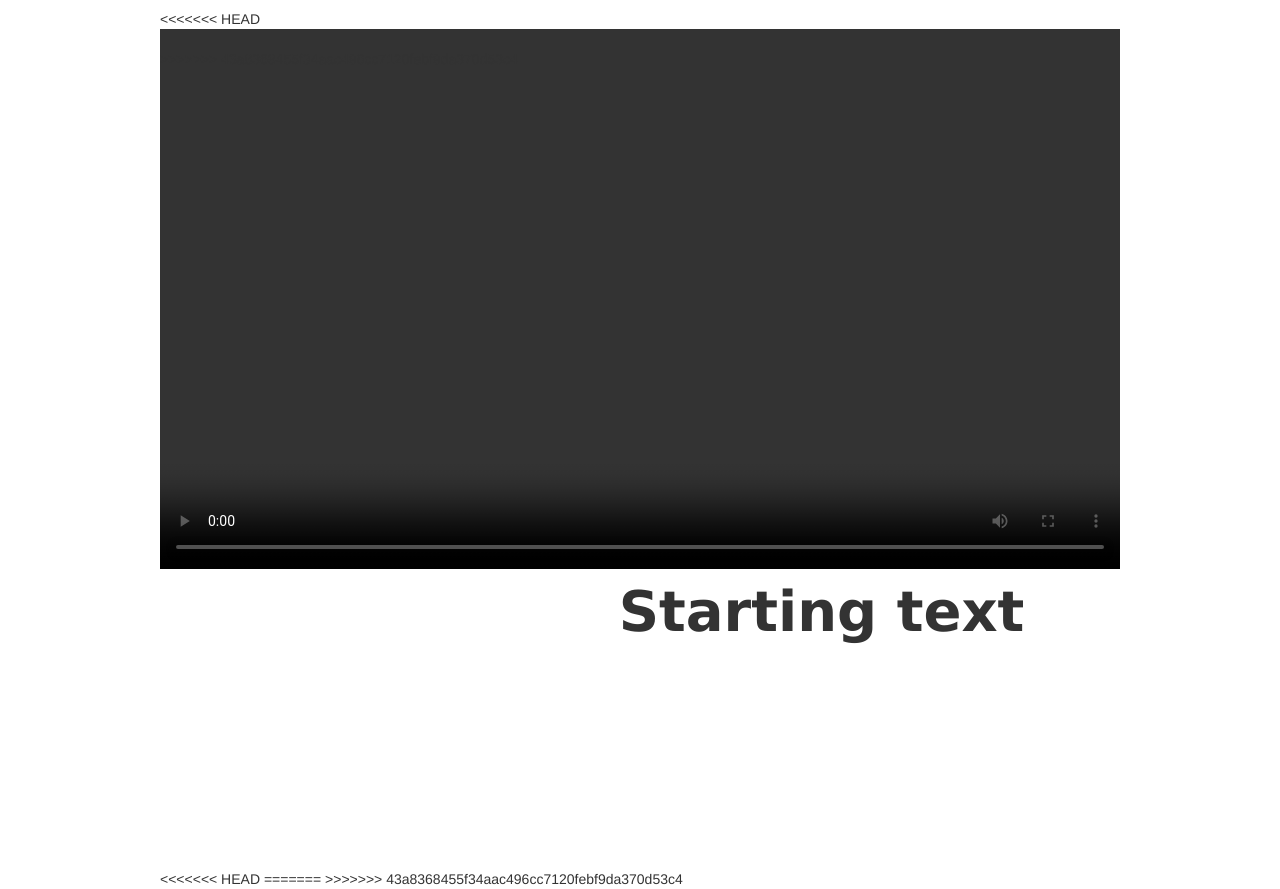
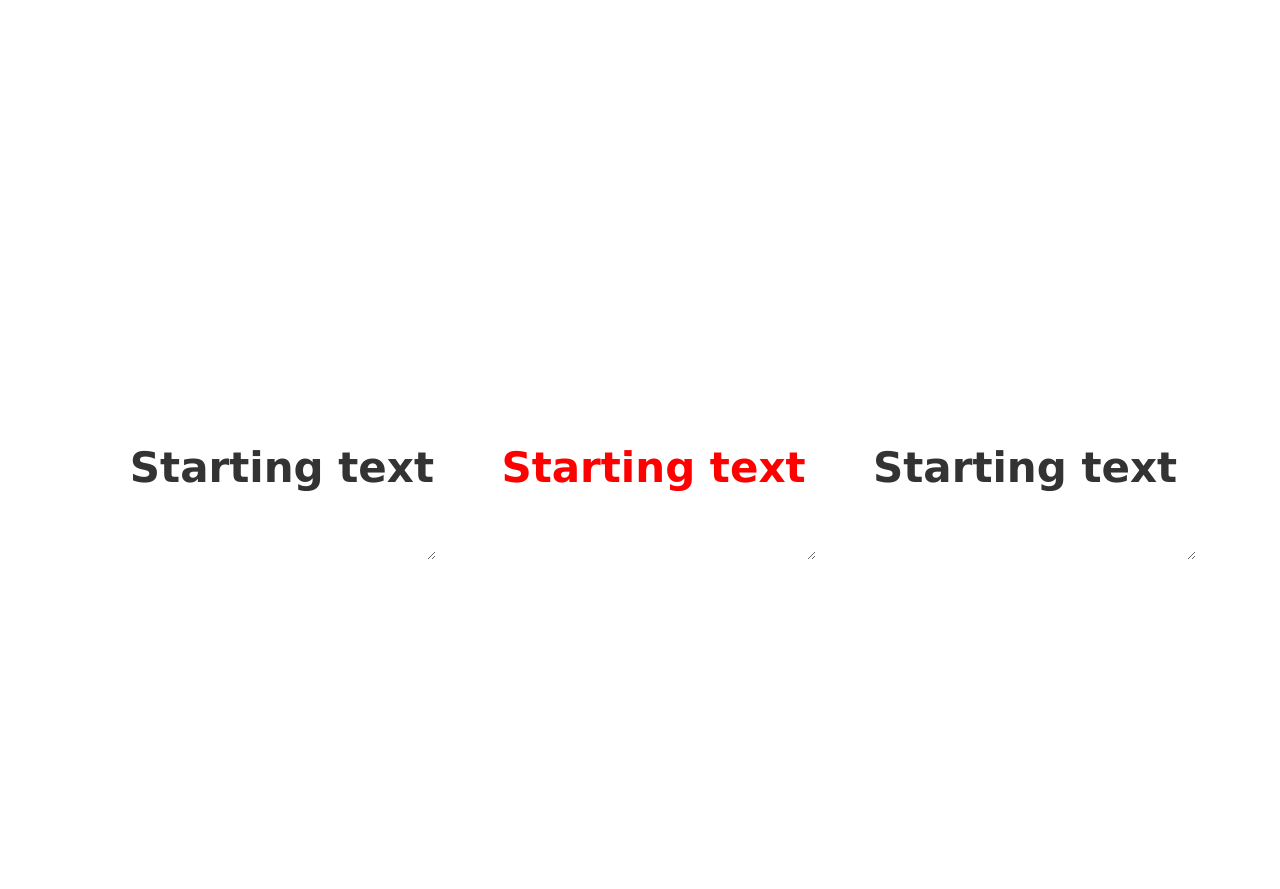
Before and after one commit to nmatej1/Speech2SignTranslator, a Flask app: page / in a window 1280 px wide. Shown: the part 637-1526 px from the top of the page. After the commit the page ends 1196 px from the top, so only its background shows below. Run offline with Flask 2, Linux system fonts and the light colour scheme; data that the repository does not hold is empty; some libraries are stand-ins or nearby versions.

Commit message:
Subs working sort of

```diff
--- a/app/templates/index.html
+++ b/app/templates/index.html
@@ -1,51 +1,3 @@
-<<<<<<< HEAD
-
-
-<!DOCTYPE html>
-
-<!--CSS COMMANDS-->
-<style type="text/css">
-.col-centered{
-    float: none;
-    margin: 0 auto;
-}
-
-.sizer {
-  width: 75%;
-  margin: auto;
-}
-
-.video-mask{
-  width: 75%;
-  -webkit-mask-image: -webkit-radial-gradient(circle, white 100%, black 100%);
-  -webkit-transform: rotate(0.000001deg);
-  -webkit-border-radius: 10px;
-  -moz-border-radius: 10px;
-  border-radius: 10px;
-  overflow: hidden;
-  margin: auto;
-}
-
-.subtitles{
- width: 300px;
- height: 300px;
- border-color: blue;
- font-size: 4em;
- font-weight: bold;
- font-family: Verdana, Arial, Helvetica, sans-serif;
- margin: auto;
-}
-
-textarea {
-    outline: none !important;
-    border-color: white;
-    text-align: center;
-}
-
-.row {
-  padding-top: 30px;
-}
-=======
 <!DOCTYPE html>
 <!--CSS COMMANDS-->
 <style type="text/css">
@@ -74,7 +26,7 @@ textarea {
     width: 300px;
     height: 300px;
     border-color: blue;
-    font-size: 4em;
+    font-size: 3em;
     font-weight: bold;
     font-family: Verdana, Arial, Helvetica, sans-serif;
     margin: auto;
@@ -83,13 +35,12 @@ textarea {
   textarea {
     outline: none !important;
     border-color: white;
-    text-align: center;
   }
 
   .row {
     padding-top: 30px;
   }
->>>>>>> 43a8368455f34aac496cc7120febf9da370d53c4
+
 </style>
 
 <html lang="en">
@@ -100,21 +51,14 @@ textarea {
     <script>
     $('document').ready(function () {
       var to_play = [];
-<<<<<<< HEAD
-      var playing = false;
+      var past_play = [" "];
 
-      var play_future = [];
-      var play_past = [];
-      var play_now = "";
-
-      var video = document.getElementById('video');
-
-=======
->>>>>>> 43a8368455f34aac496cc7120febf9da370d53c4
       var last_said;
       var counter = 0;
       var to_remove = -1;
       var video_runner = false;
+      var remember = '';
+      var timer;
 
       function run_text(string) {
         if (string.length === 0) {
@@ -140,16 +84,7 @@ textarea {
               return;
             }
 
-<<<<<<< HEAD
-            if (to_play.length === 0 && !playing) {
-              playing = true;
-              play_future.push(text);
-              play_video(response);
-            } else {
-              to_play.push([text, response])
-            }
-=======
-            to_play.push(counter);
+            to_play.push([counter, text]);
             create_video_element(counter, response);
             counter += 1;
 
@@ -162,8 +97,6 @@ textarea {
                   video_runner = false;
                   return;
                 }
->>>>>>> 43a8368455f34aac496cc7120febf9da370d53c4
-
                 play_video();
               }, 800)
             }
@@ -171,29 +104,39 @@ textarea {
         })
       }
 
-<<<<<<< HEAD
-      function play_video(source, text) {
-        play_past.push(play_now);
-        play_now = play_future.shift();
-        //play_future.push(text);
-        play_subtitle();
 
-        var video_source = document.createElement('source');
-=======
       function play_video() {
         if (to_remove !== -1) {
           document.getElementById(to_remove).remove();
         }
->>>>>>> 43a8368455f34aac496cc7120febf9da370d53c4
 
         var entry = to_play.shift();
-        to_remove = entry;
-        console.log(entry);
-        element = document.getElementById(entry);
+        to_remove = entry[0];
+        console.log("Entry is: " + entry[1]);
+
+        play_subtitle(entry[1]);
+        element = document.getElementById(entry[0]);
         element.removeAttribute("hidden");
         element.currentTime = 0.5;
         element.playbackRate = 1.5;
         element.play();
+      }
+
+      function play_subtitle(text) {
+        document.getElementById('subtitle_past').value = past_play.slice(0, 5).join(' ');
+        past_play.push(text);
+        document.getElementById('subtitle_now').value = text;
+        document.getElementById('subtitle_future').value = to_play.slice(0,5).map(x => x[1]);
+      }
+
+      function play_another() {
+        if (to_play.length === 0) {
+          playing = false;
+        } else {
+          var entry = to_play.shift();
+          play_future.push(entry[0]);
+          play_video(entry[1]);
+        }
       }
 
       function create_video_element(id, url) {
@@ -206,29 +149,11 @@ textarea {
         video.setAttribute('src', url);
         video.setAttribute("hidden", true);
 
-<<<<<<< HEAD
-      function play_subtitle() {
-        console.log("Play_past: " + play_past);
-        console.log("Play_now: " + play_now);
-        console.log("Play_future: " + play_future);
-        document.getElementById('subtitle').value = play_now;
-      }
-
-      function play_another() {
-        if (to_play.length === 0) {
-          playing = false;
-        } else {
-          var entry = to_play.shift();
-          play_future.push(entry[0]);
-          play_video(entry[1]);
-        }
-=======
         video.appendChild(source);
         video.removeAttribute("controls");
         video.load();
 
         document.getElementById("body").appendChild(video);
->>>>>>> 43a8368455f34aac496cc7120febf9da370d53c4
       }
 
       var recognition = new webkitSpeechRecognition();
@@ -241,8 +166,7 @@ textarea {
         console.log(event.error);
       };
 
-      var remember = '';
-      var timer;
+      run_text("fish man how is it going man");
 
       recognition.onresult = function (event) {
         if (event.results.length !== 1) {
@@ -261,13 +185,15 @@ textarea {
           previous = event.results[0][0].transcript;
         }
       };
-      recognition.start();
+      <!--recognition.start();-->
     });
+
     </script>
     <script>
     $('document').ready(function () {
 
     });
+
     </script>
 
     <title>Bootstrap header</title>
@@ -276,12 +202,11 @@ textarea {
     <link rel="stylesheet" href="https://maxcdn.bootstrapcdn.com/bootstrap/3.3.7/css/bootstrap.min.css">
     <script src="https://ajax.googleapis.com/ajax/libs/jquery/3.2.1/jquery.min.js"></script>
     <script src="https://maxcdn.bootstrapcdn.com/bootstrap/3.3.7/js/bootstrap.min.js"></script>
-<<<<<<< HEAD
 
-<link rel="stylesheet" type="text/css" href="yourPath/silviomoreto-bootstrap-select-83d5a1b/dist/css/bootstrap-select.css">
+    <link rel="stylesheet" type="text/css"
+          href="yourPath/silviomoreto-bootstrap-select-83d5a1b/dist/css/bootstrap-select.css">
     <link href="yourPath/bootstrap.min.css" rel="stylesheet">
-=======
->>>>>>> 43a8368455f34aac496cc7120febf9da370d53c4
+
 </head>
 
 <!--begin body-->
@@ -300,24 +225,15 @@ textarea {
 
             <!--dropdown-->
             <div class="btn-group">
-<<<<<<< HEAD
                 <div class="dropdown">
-        	<button class="btn btn-default dropdown-toggle" type="button" id="menu1" data-toggle="dropdown">Select a Language
-        	<span class="caret"></span></button>
-        	<ul class="dropdown-menu" role="menu" aria-labelledby="menu1">
-         		<li role="presentation"><a role="menuitem" href="#">English (US)</a></li>
-       	    </ul>
-      	  </div>
-=======
-        <div class="dropdown">
-          <button class="btn btn-default dropdown-toggle" type="button" id="menu1" data-toggle="dropdown">Select a
+                    <button class="btn btn-default dropdown-toggle" type="button" id="menu1" data-toggle="dropdown">
+                        Select a
                         Language
                         <span class="caret"></span></button>
                     <ul class="dropdown-menu" role="menu" aria-labelledby="menu1">
                         <li role="presentation"><a role="menuitem" href="#">English (US)</a></li>
                     </ul>
                 </div>
->>>>>>> 43a8368455f34aac496cc7120febf9da370d53c4
             </div>
 
         </div>
@@ -327,24 +243,9 @@ textarea {
 
             <!--dropdown-->
             <div class="btn-group">
-<<<<<<< HEAD
                 <div class="dropdown">
-        	<button class="btn btn-default dropdown-toggle" type="button" id="menu1" data-toggle="dropdown">Select a Language
-        	<span class="caret"></span></button>
-        	<ul class="dropdown-menu" role="menu" aria-labelledby="menu1">
-                <li class="dropdown-header"> Europe </li>
-              		<li role="presentation"><a role="menuitem" tabindex="-1" href="#">English (UK)</a></li>
-              		<li role="presentation"><a role="menuitem" tabindex="-1" href="#">Slovak</a></li>
-
-                <li class="divider"></li>
-
-                <li class="dropdown-header"> North America </li>
-                    <li role="presentation"><a role="menuitem" tabindex="-1" href="#">English (US)</a></li>
-       	    </ul>
-      	  </div>
-=======
-        <div class="dropdown">
-          <button class="btn btn-default dropdown-toggle" type="button" id="menu1" data-toggle="dropdown">Select a
+                    <button class="btn btn-default dropdown-toggle" type="button" id="menu1" data-toggle="dropdown">
+                        Select a
                         Language
                         <span class="caret"></span></button>
                     <ul class="dropdown-menu" role="menu" aria-labelledby="menu1">
@@ -358,7 +259,6 @@ textarea {
                         <li role="presentation"><a role="menuitem" tabindex="-1" href="#">English (US)</a></li>
                     </ul>
                 </div>
->>>>>>> 43a8368455f34aac496cc7120febf9da370d53c4
             </div>
         </div>
     </div>
@@ -366,37 +266,45 @@ textarea {
 
 <!--microphone button/icon-->
 <div class="row text-center">
-<<<<<<< HEAD
-	<img src="https://upload.wikimedia.org/wikipedia/commons/thumb/7/70/Circle-icons-mic.svg/2000px-Circle-icons-mic.svg.png" class="rounded mx-auto" width="100px">
-=======
-  <img
-      src="https://upload.wikimedia.org/wikipedia/commons/thumb/7/70/Circle-icons-mic.svg/2000px-Circle-icons-mic.svg.png"
+    <img src="https://upload.wikimedia.org/wikipedia/commons/thumb/7/70/Circle-icons-mic.svg/2000px-Circle-icons-mic.svg.png"
          class="rounded mx-auto" width="100px">
->>>>>>> 43a8368455f34aac496cc7120febf9da370d53c4
 </div>
 
 <div class="row"></div>
 
 <!--video-->
 <div class="video-mask">
-<<<<<<< HEAD
-  <div class="embed-responsive embed-responsive-16by9">
-    <video width="320" height="240" controls autoplay id="video"></video>
-=======
+
     <div class="embed-responsive embed-responsive-16by9" id="body">
->>>>>>> 43a8368455f34aac496cc7120febf9da370d53c4
+        <!-- <video width="320" height="240" controls autoplay id="video"></video> -->
     </div>
 </div>
 
-<div class="sizer">
+<div class="container">
+    <div class="col-sm-4" align="right">
         <div class="subtitles">
-    <textarea id="subtitle">Starting text</textarea>
+            <textarea id="subtitle_past" style="width:109%; text-align:right;">
+Starting text
+            </textarea>
         </div>
     </div>
-<<<<<<< HEAD
 
+    <div class="col-sm-4" align="center">
+        <div class="subtitles">
+            <textarea id="subtitle_now" style="width:109%; text-align:center; color:red;">
+Starting text
+            </textarea>
+        </div>
+    </div>
 
-=======
->>>>>>> 43a8368455f34aac496cc7120febf9da370d53c4
+    <div class="col-sm-4" align="left">
+        <div class="subtitles">
+            <textarea id="subtitle_future" style="width:109%; text-align:left;">
+Starting text
+            </textarea>
+        </div>
+    </div>
+</div>
+
 </body>
 </html>
```
Lines whose indentation alone changed are shown as unchanged.
